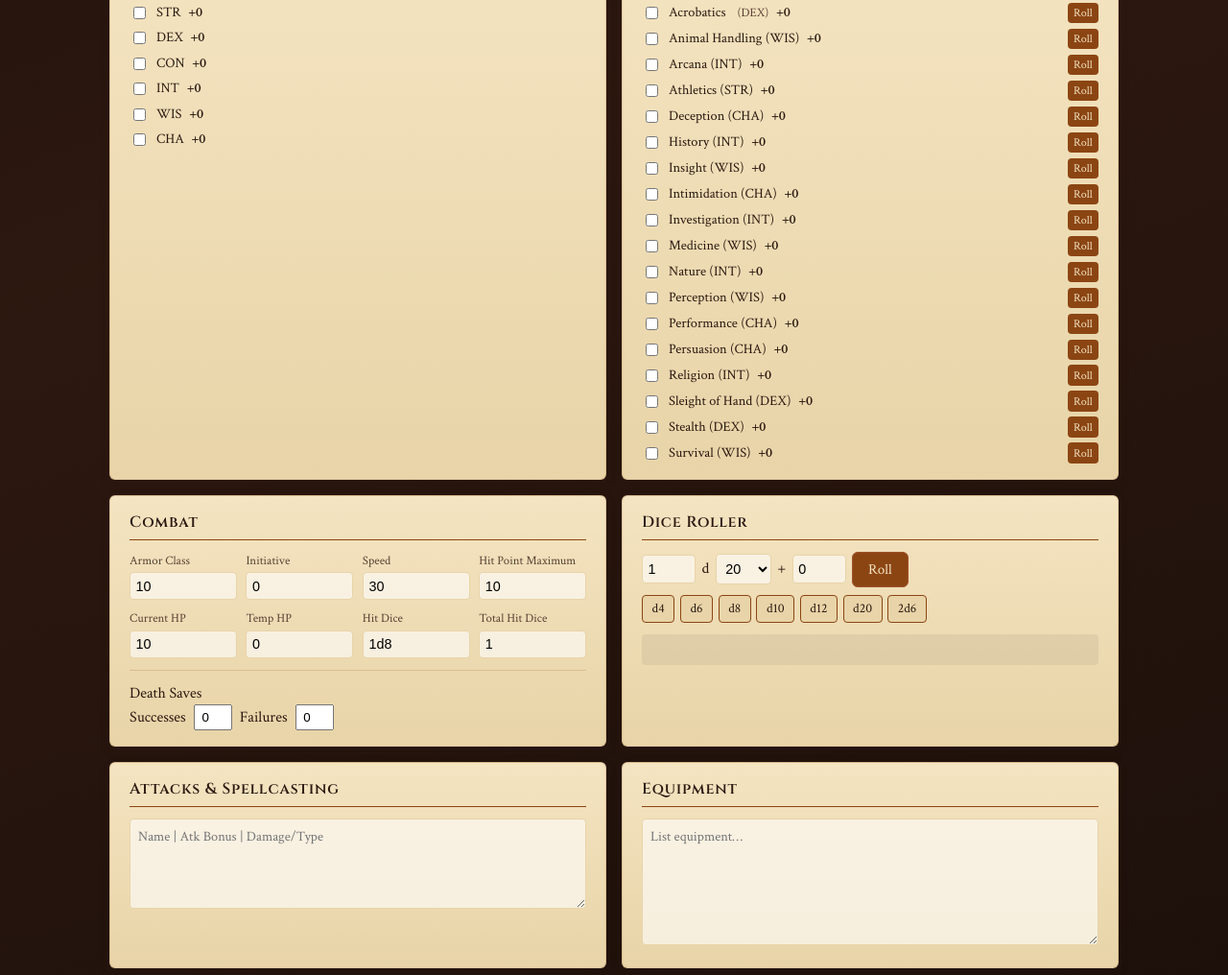
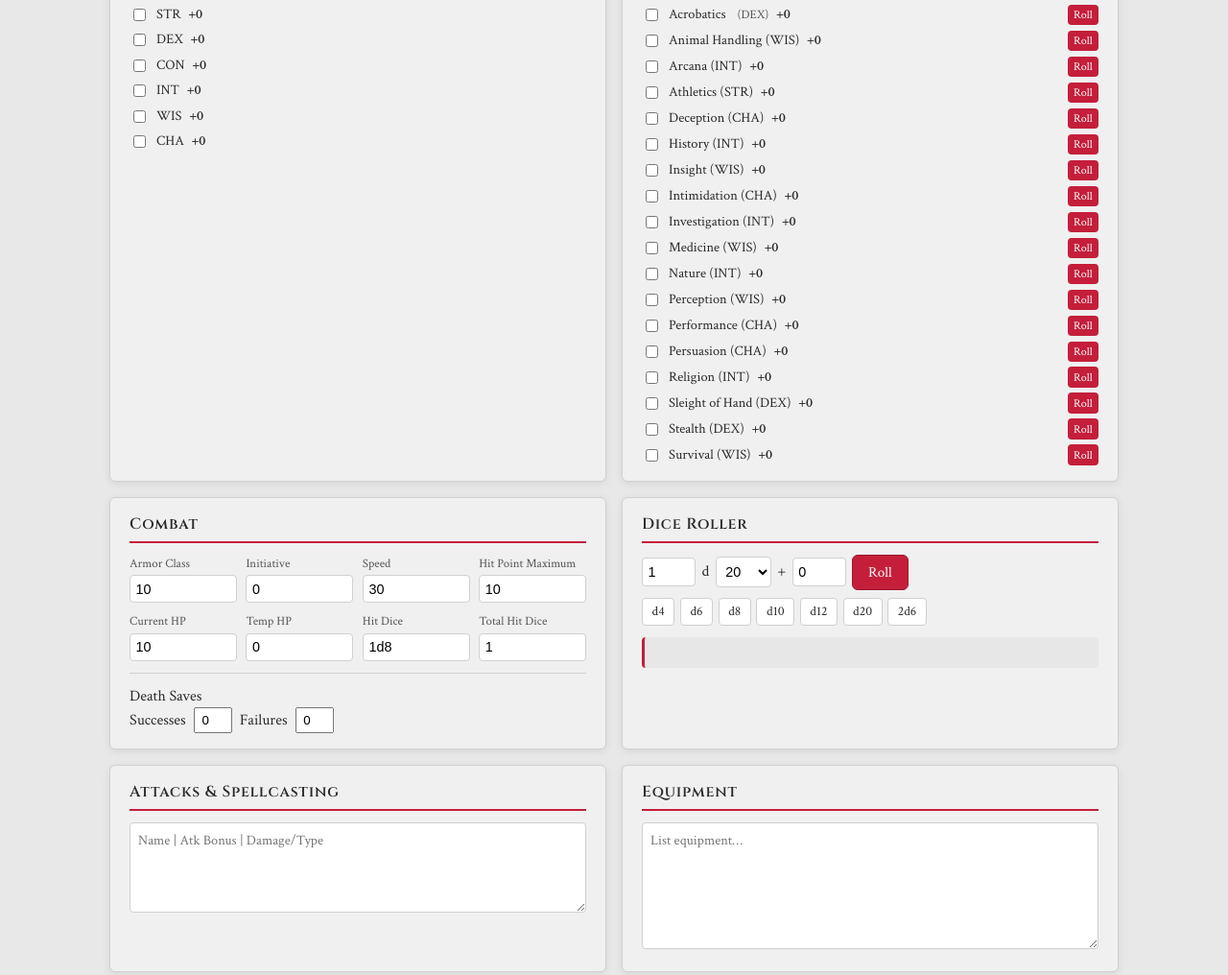
Before and after one commit to lbutler21/roll-em, a website: page public/index.html in a window 1280 px wide. Shown: the part 601-1617 px from the top of the page at 96% size. Drawn offline with Linux system fonts and the light colour scheme.

```diff
--- a/public/styles.css
+++ b/public/styles.css
@@ -1,14 +1,16 @@
 :root {
-  --parchment: #f4e4c1;
-  --parchment-dark: #e8d4a8;
-  --ink: #2c1810;
-  --ink-muted: #5c4033;
-  --accent: #8b4513;
-  --accent-light: #a0522d;
-  --danger: #8b2500;
-  --success: #2d5a27;
-  --gold: #b8860b;
-  --shadow: rgba(44, 24, 16, 0.15);
+  --grey-bg: #e8e8e8;
+  --grey-card: #f0f0f0;
+  --grey-border: #d0d0d0;
+  --grey-dark: #6b6b6b;
+  --ink: #2a2a2a;
+  --ink-muted: #555;
+  --accent: #c41e3a;
+  --accent-light: #e63950;
+  --accent-dark: #9e1830;
+  --danger: #b91c1c;
+  --success: #15803d;
+  --shadow: rgba(0, 0, 0, 0.08);
   --radius: 6px;
   --font-display: 'Cinzel', Georgia, serif;
   --font-body: 'Crimson Text', Georgia, serif;
@@ -20,7 +22,7 @@
 
 body {
   margin: 0;
-  background: linear-gradient(160deg, #1a0f0a 0%, #2d1810 40%, #1a0f0a 100%);
+  background: var(--grey-bg);
   min-height: 100vh;
   color: var(--ink);
   font-family: var(--font-body);
@@ -44,7 +46,7 @@ body {
   font-family: var(--font-display);
   font-weight: 700;
   font-size: 2rem;
-  color: var(--parchment);
+  color: var(--ink);
   margin: 0;
   letter-spacing: 0.08em;
 }
@@ -52,7 +54,7 @@ body {
 .subtitle {
   font-family: var(--font-display);
   font-size: 0.9rem;
-  color: var(--gold);
+  color: var(--accent);
   margin: 0.25rem 0 1rem;
   letter-spacing: 0.2em;
 }
@@ -86,8 +88,8 @@ body {
 
 .btn-primary {
   background: var(--accent);
-  color: var(--parchment);
-  border-color: var(--accent-light);
+  color: #fff;
+  border-color: var(--accent-dark);
 }
 
 .btn-primary:hover {
@@ -96,12 +98,14 @@ body {
 
 .btn-ghost {
   background: transparent;
-  color: var(--parchment);
-  border-color: var(--parchment-dark);
+  color: var(--ink);
+  border-color: var(--grey-border);
 }
 
 .btn-ghost:hover {
-  background: rgba(244, 228, 193, 0.15);
+  background: rgba(196, 30, 58, 0.08);
+  border-color: var(--accent);
+  color: var(--accent);
 }
 
 .sheet {
@@ -115,11 +119,11 @@ body {
 }
 
 .card {
-  background: linear-gradient(180deg, var(--parchment) 0%, var(--parchment-dark) 100%);
+  background: var(--grey-card);
   border-radius: var(--radius);
   padding: 1rem 1.25rem;
-  box-shadow: 0 4px 12px var(--shadow);
-  border: 1px solid rgba(139, 69, 19, 0.2);
+  box-shadow: 0 2px 8px var(--shadow);
+  border: 1px solid var(--grey-border);
 }
 
 .card h2 {
@@ -128,7 +132,7 @@ body {
   font-weight: 600;
   margin: 0 0 0.75rem;
   color: var(--ink);
-  border-bottom: 1px solid var(--accent);
+  border-bottom: 2px solid var(--accent);
   padding-bottom: 0.35rem;
   letter-spacing: 0.05em;
 }
@@ -150,9 +154,9 @@ body {
 
 .info-grid input {
   padding: 0.35rem 0.5rem;
-  border: 1px solid var(--parchment-dark);
+  border: 1px solid var(--grey-border);
   border-radius: 4px;
-  background: rgba(255,255,255,0.6);
+  background: #fff;
   font-family: var(--font-body);
   font-size: 0.9rem;
 }
@@ -186,9 +190,9 @@ body {
   width: 2.5rem;
   text-align: center;
   padding: 0.25rem;
-  border: 1px solid var(--parchment-dark);
+  border: 1px solid var(--grey-border);
   border-radius: 4px;
-  background: rgba(255,255,255,0.6);
+  background: #fff;
   font-size: 1rem;
 }
 
@@ -202,7 +206,7 @@ body {
   font-size: 0.75rem;
   padding: 0.2rem 0.4rem;
   background: var(--accent);
-  color: var(--parchment);
+  color: #fff;
   border: none;
   border-radius: 4px;
   cursor: pointer;
@@ -260,16 +264,16 @@ body {
 .combat-field input {
   width: 100%;
   padding: 0.35rem;
-  border: 1px solid var(--parchment-dark);
+  border: 1px solid var(--grey-border);
   border-radius: 4px;
-  background: rgba(255,255,255,0.6);
+  background: #fff;
   font-size: 0.9rem;
 }
 
 .death-saves {
   margin-top: 0.75rem;
   padding-top: 0.75rem;
-  border-top: 1px solid rgba(139,69,19,0.2);
+  border-top: 1px solid var(--grey-border);
 }
 
 .death-row {
@@ -300,9 +304,9 @@ body {
 
 .dice-row input, .dice-row select {
   padding: 0.35rem;
-  border: 1px solid var(--parchment-dark);
+  border: 1px solid var(--grey-border);
   border-radius: 4px;
-  background: rgba(255,255,255,0.6);
+  background: #fff;
   font-size: 0.9rem;
 }
 
@@ -317,9 +321,9 @@ body {
 .quick-roll {
   padding: 0.3rem 0.6rem;
   font-size: 0.85rem;
-  background: var(--parchment-dark);
+  background: #fff;
   color: var(--ink);
-  border: 1px solid var(--accent);
+  border: 1px solid var(--grey-border);
   border-radius: 4px;
   cursor: pointer;
   font-family: var(--font-body);
@@ -327,14 +331,16 @@ body {
 
 .quick-roll:hover {
   background: var(--accent);
-  color: var(--parchment);
+  color: #fff;
+  border-color: var(--accent);
 }
 
 .dice-result {
   min-height: 2rem;
   padding: 0.5rem;
-  background: rgba(0,0,0,0.06);
+  background: rgba(0,0,0,0.04);
   border-radius: 4px;
+  border-left: 3px solid var(--accent);
   font-family: var(--font-display);
   font-size: 1.1rem;
   color: var(--ink);
@@ -350,9 +356,9 @@ body {
 textarea {
   width: 100%;
   padding: 0.5rem;
-  border: 1px solid var(--parchment-dark);
+  border: 1px solid var(--grey-border);
   border-radius: 4px;
-  background: rgba(255,255,255,0.6);
+  background: #fff;
   font-family: var(--font-body);
   font-size: 0.9rem;
   resize: vertical;
@@ -375,12 +381,12 @@ textarea {
 }
 
 .modal-content {
-  background: var(--parchment);
+  background: var(--grey-card);
   padding: 1.5rem;
   border-radius: var(--radius);
   max-width: 400px;
   width: 100%;
-  box-shadow: 0 8px 32px rgba(0,0,0,0.3);
+  box-shadow: 0 8px 32px rgba(0,0,0,0.2);
   border: 1px solid var(--accent);
 }
 
@@ -400,7 +406,7 @@ textarea {
 
 #character-list li {
   padding: 0.5rem 0.75rem;
-  border-bottom: 1px solid var(--parchment-dark);
+  border-bottom: 1px solid var(--grey-border);
   cursor: pointer;
   display: flex;
   justify-content: space-between;
@@ -408,7 +414,7 @@ textarea {
 }
 
 #character-list li:hover {
-  background: rgba(139, 69, 19, 0.1);
+  background: rgba(196, 30, 58, 0.08);
 }
 
 #character-list .char-level {
```
